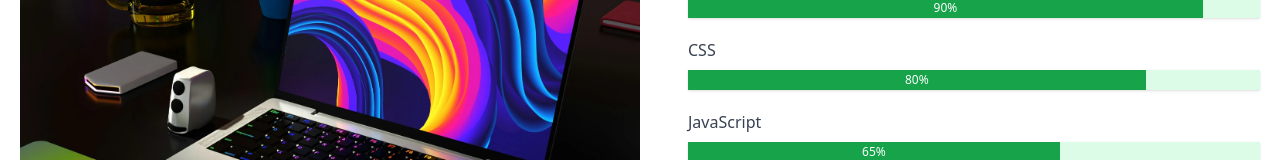
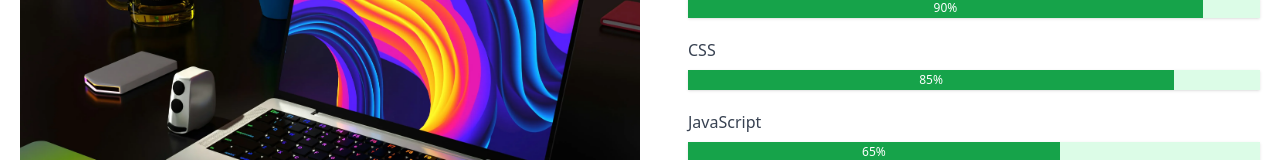
Before and after one commit to tomy-frontend/React-tailwind, a React (Vite) app: page / in a window 1280 px wide. Shown: the part 1794-1954 px from the top of the page. Built offline with nearby package versions, Linux system fonts and the light colour scheme.

Commit message:
CSS習熟度更新

```diff
--- a/src/App.jsx
+++ b/src/App.jsx
@@ -107,9 +107,9 @@ function App() {
               <div className="shadow bg-green-100 mt-2 w-full">
                 <div
                   className="bg-green-600 text-xs leading-none py-1 text-center text-white"
-                  style={{ width: "80%" }}
+                  style={{ width: "85%" }}
                 >
-                  80%
+                  85%
                 </div>
               </div>
               <h3 className="mt-5">JavaScript</h3>
```
